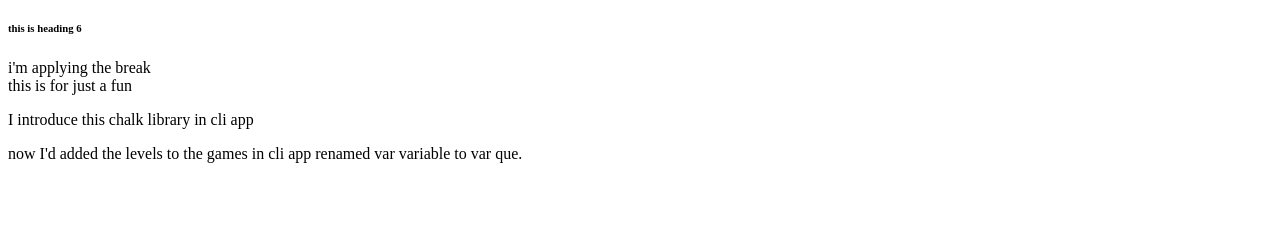
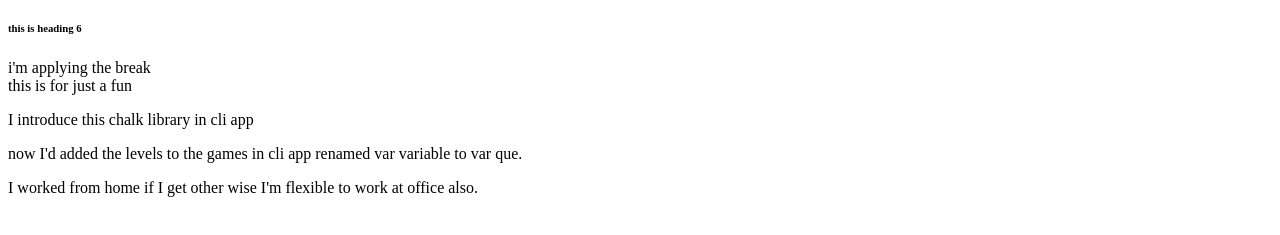
Before and after one commit to Piyush-Bhojane07/levelOne, a plain HTML site: page index.html in a window 1280 px wide. Shown: the part 217-452 px from the top of the page. Drawn offline with Linux system fonts and the light colour scheme.

Commit message:
Update index.html

```diff
--- a/index.html
+++ b/index.html
@@ -34,5 +34,7 @@ this is for just a fun
 
  renamed var variable to var que.
 
+ <p>I worked from home if I get other wise I'm flexible to work at office also.</p>
+
 </body>
 </html>
```
